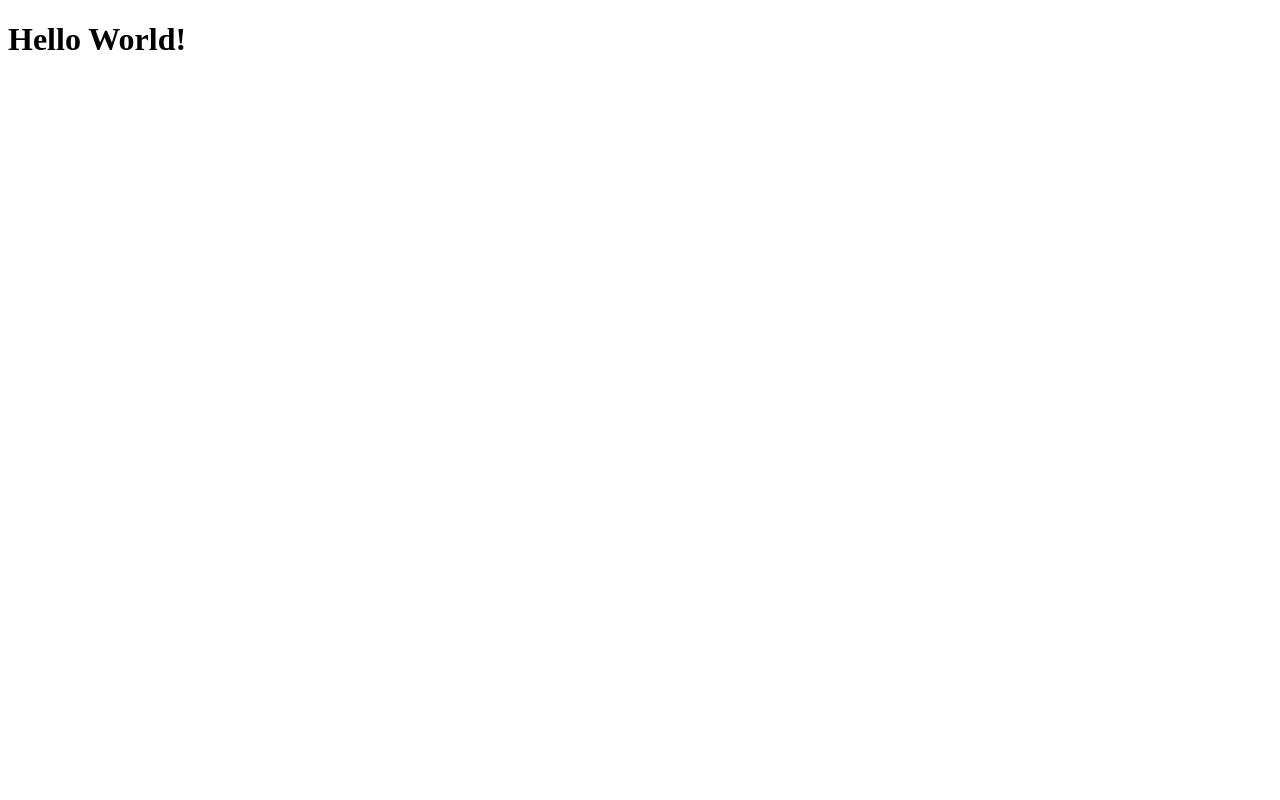
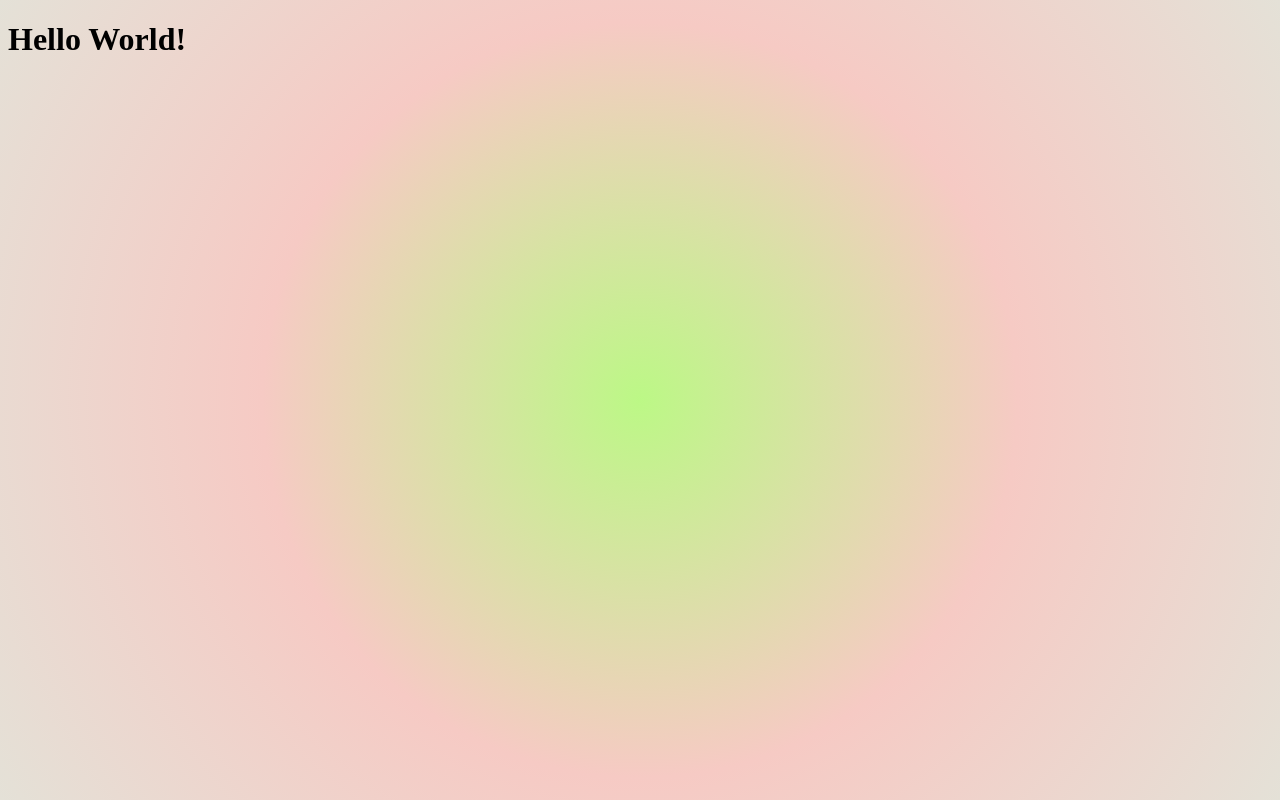
Before and after one commit to jakmajor/personal-site, a plain HTML site: page index.html in a window 1280 px wide. Drawn offline with Linux system fonts and the light colour scheme.

Commit message:
add style.css, connect to index.html

```diff
--- a/index.html
+++ b/index.html
@@ -1,6 +1,7 @@
 <!DOCTYPE html>
 <html lang="en">
   <head>
+    <link rel="stylesheet" href="style.css">
     <title>personal site</title>
   </head>
   <body>
--- /dev/null
+++ b/style.css
@@ -0,0 +1,4 @@
+body {
+    background-image: radial-gradient(circle, #bcf886, #f6cac4, #e4e1d7);
+    background-attachment: fixed;
+  }
```
